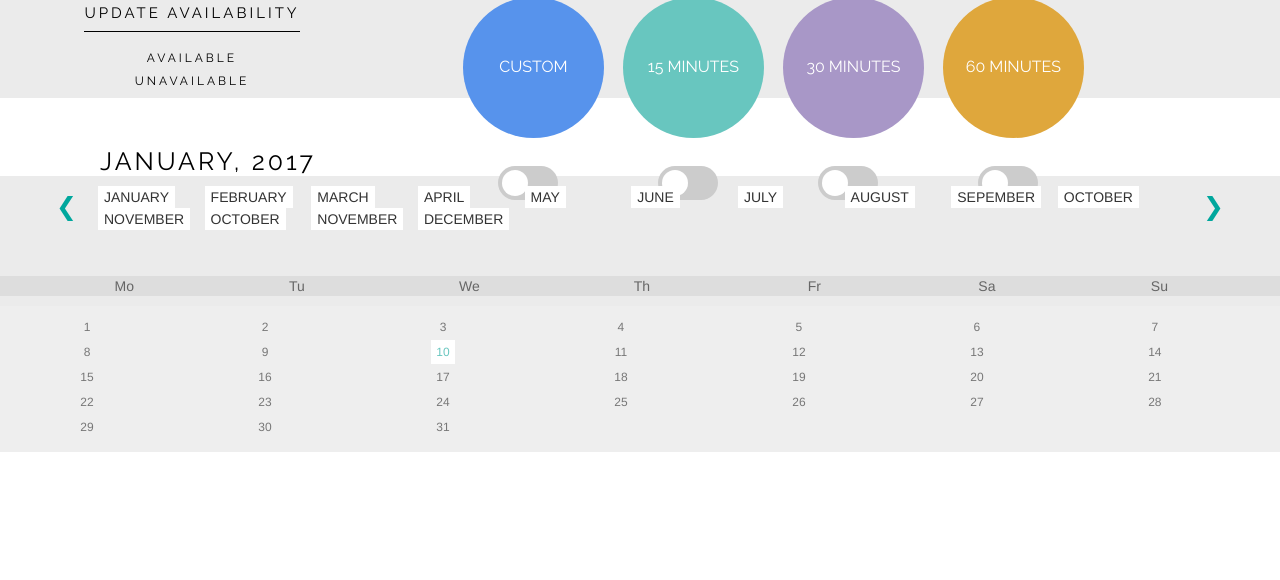
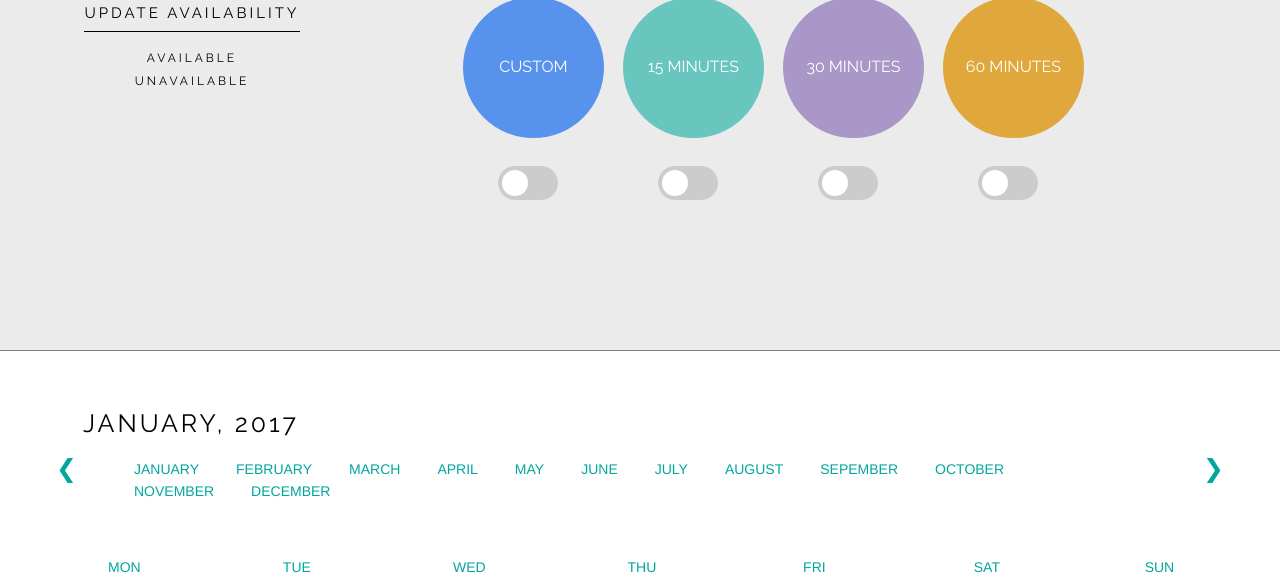
Before and after one commit to lnsz/Cordially, a website: page public/dashboard.html in a window 1280 px wide. Shown: the part 265-845 px from the top of the page. Before the commit the page ends 800 px from the top, so only its background shows below. Drawn offline with nearby package versions, Linux system fonts and the light colour scheme.

```diff
--- a/public/calendar.js
+++ b/public/calendar.js
@@ -6,23 +6,13 @@
 	$scope.currentDay = 21;
 	$scope.currentYear = 2017;
 	$scope.nextMonth =  function(){
-		if($scope.currentMonth < 12){
-			$scope.currentMonth++;
-		}
-		else{
-			$scope.currentYear++;
-			$scope.currentMonth = 1;
-		}
+		$scope.currentYear++;
 	};
-	$scope.previousMonth =  function(){
-		if($scope.currentMonth > 1){
-			$scope.currentMonth--;
-		}
-		else{
-			$scope.currentYear--;
-			$scope.currentMonth = 12;
-		}
+	$scope.previousYear =  function(){
+		$scope.currentYear--;
+	};
+	$scope.setMonth =  function(month){
+		$scope.currentMonth = month;
 	};
 
-
 });
--- a/public/dashboard.css
+++ b/public/dashboard.css
@@ -1,3 +1,11 @@
+button:hover, a:hover{
+	-webkit-filter: brightness(90%);
+    filter: brightness(90%);
+}
+button:active, a:active{
+	-webkit-filter: brightness(100%);
+    filter: brightness(100%);
+}
 .name{
 	text-align: left;
 	font-family: 'Raleway', sans-serif;
@@ -21,7 +29,6 @@
 	background: rgb(235,235,235);
 	height: 65vh;
 	box-shadow: 0px 0px 0px 1px rgba(0,0,0,0.5);
-
 }
 
 .navbar {
@@ -215,12 +222,10 @@
 
 }
 
-/* Hide default HTML checkbox */
 .switch input {
 	display:none;
 }
 
-/* The slider */
 .slider {
 	position: absolute;
 	cursor: pointer;
@@ -280,7 +285,6 @@
     transform: translateX(26px);
 }
 
-/* Rounded sliders */
 .slider.round {
     border-radius: 34px;
 }
@@ -293,20 +297,33 @@
 	margin-top: 3%;
 }
 
-/* Month header */
 .month {
     width: 100%;
     background: white;
     padding-bottom: 0px;
 }
+.col-sm-1{
+	padding: none;
+	margin: none;
+}
+.months{
+	display: inline-block;
+	margin-top: 10px;
+	margin-left: 20px;
+	width: 80%;
+}
 .months button{
+	margin-left: 25px;
+	position: relative;
+	float: left;
 	padding: none;
 	margin: none;
 	background: white;
 	border: none;
+	color: #00A79D;
 }
 .date{
-	padding-left: 100px;
+	padding-left: 50px;
 	padding-top: 50px;
 	font-family: 'Raleway', sans-serif;
 	font-size: 25px;
@@ -333,15 +350,15 @@
     color: #00A79D;
 }
 .weekdays {
-    margin-top: 100px;
-    background-color:#ddd;
+    margin-top: 50px;
+    background-color: none;
 }
 
 .weekdays li {
 
     display: inline-block;
     width: 13.6%;
-    color: #666;
+    color: #00A79D;
     text-align: center;
 }
 
@@ -354,14 +371,17 @@
 }
 
 .days li {
-
+	border-width: 1px;
+	border-style: solid;
+	border-color: #00A79D;
     list-style-type: none;
     display: inline-block;
     width: 13.6%;
+    height: ;
     text-align: center;
     margin-bottom: 5px;
     font-size:12px;
-    color:#777;
+    color:#000;
 }
 
 /* Highlight the "current" day */
@@ -370,3 +390,11 @@
     background: white;
     color:   #68c6bf !important
 }
+.datepickerdemoBasicUsage {
+  /** Demo styles for mdCalendar. */ }
+  .datepickerdemoBasicUsage md-content {
+    padding-bottom: 200px; }
+  .datepickerdemoBasicUsage .validation-messages {
+    font-size: 12px;
+    color: #dd2c00;
+    margin-left: 15px; }
--- a/public/dashboard.html
+++ b/public/dashboard.html
@@ -67,38 +67,39 @@
 						</div>
 					</div>
 			</div>
+
+			</div>
+		</div>
 		<div ng-controller="ctrl">
 				<div class="calendar">
 					<div class="month">
-					    <button class="prev" ng-click="previousMonth()">&#10094;</button>
-					    <button class="next" ng-click="nextMonth()">&#10095;</button>
+					    <button class="prev" ng-click="previousYear()">&#10094;</button>
+					    <button class="next" ng-click="nextYear()">&#10095;</button>
 					    <h6 class="date">{{months[currentMonth-1]}}, {{currentYear}}</h6>
 					    <div class="months">
-					    	<div class="col-xs-1"><button class="monthButton">JANUARY</button></div>
-							<div class="col-sm-1"><button class="monthButton">FEBRUARY</button></div>
-							<div class="col-sm-1"><button class="monthButton">MARCH</button></div>
-							<div class="col-sm-1"><button class="monthButton">APRIL</button></div>
-							<div class="col-sm-1"><button class="monthButton">MAY</button></div>
-							<div class="col-sm-1"><button class="monthButton">JUNE</button></div>
-							<div class="col-sm-1"><button class="monthButton">JULY</button></div>
-							<div class="col-sm-1"><button class="monthButton">AUGUST</button></div>
-							<div class="col-sm-1"><button class="monthButton">SEPEMBER</button></div>
-							<div class="col-sm-1"><button class="monthButton">OCTOBER</button></div>
-							<div class="col-sm-1"><button class="monthButton">NOVEMBER</button></div>
-							<div class="col-sm-1"><button class="monthButton">OCTOBER</button></div>
-							<div class="col-sm-1"><button class="monthButton">NOVEMBER</button></div>
-							<div class="col-sm-1"><button class="monthButton">DECEMBER</button></div>
+					    	<div ><button class="monthButton" ng-click="setMonth(1)">JANUARY</button></div>
+							<div ><button class="monthButton" ng-click="setMonth(2)">FEBRUARY</button></div>
+							<div ><button class="monthButton" ng-click="setMonth(3)">MARCH</button></div>
+							<div ><button class="monthButton" ng-click="setMonth(4)">APRIL</button></div>
+							<div ><button class="monthButton" ng-click="setMonth(5)">MAY</button></div>
+							<div ><button class="monthButton" ng-click="setMonth(6)">JUNE</button></div>
+							<div ><button class="monthButton" ng-click="setMonth(7)">JULY</button></div>
+							<div ><button class="monthButton" ng-click="setMonth(8)">AUGUST</button></div>
+							<div ><button class="monthButton" ng-click="setMonth(9)">SEPEMBER</button></div>
+							<div ><button class="monthButton" ng-click="setMonth(10)">OCTOBER</button></div>
+							<div ><button class="monthButton" ng-click="setMonth(11)">NOVEMBER</button></div>
+							<div ><button class="monthButton" ng-click="setMonth(12)">DECEMBER</button></div>
 					    </div>
 					</div>
 
 					<ul class="weekdays">
-					  <li>Mo</li>
-					  <li>Tu</li>
-					  <li>We</li>
-					  <li>Th</li>
-					  <li>Fr</li>
-					  <li>Sa</li>
-					  <li>Su</li>
+					  <li>MON</li>
+					  <li>TUE</li>
+					  <li>WED</li>
+					  <li>THU</li>
+					  <li>FRI</li>
+					  <li>SAT</li>
+					  <li>SUN</li>
 					</ul>
 
 					<ul class="days">
@@ -135,8 +136,6 @@
 					  <li>31</li>
 					</ul>
 				</div>
-			</div>
-		</div>
 		<script src="calendar.js"></script>
 	</body>
 </html>
--- a/public/login.js
+++ b/public/login.js
@@ -18,6 +18,7 @@
 	}
 	$scope.createUser =  function(){
 		if($scope.isClickable){
+			console.log($scope.username);
 			$http.post("/createUser", {
 				username: $scope.username,
 				password: $scope.password
@@ -35,6 +36,6 @@
 	  $('#loginButton1').html('CREATE ACCOUNT');
 	  $('#loginButton1').attr('data-target', "");
 	  $('#createPassword').addClass('fadeIn');
- 		console.log($scope.isClickable );
+	  $scope.isClickable = true;
 	});
 });
```
Lines whose indentation alone changed are shown as unchanged.
